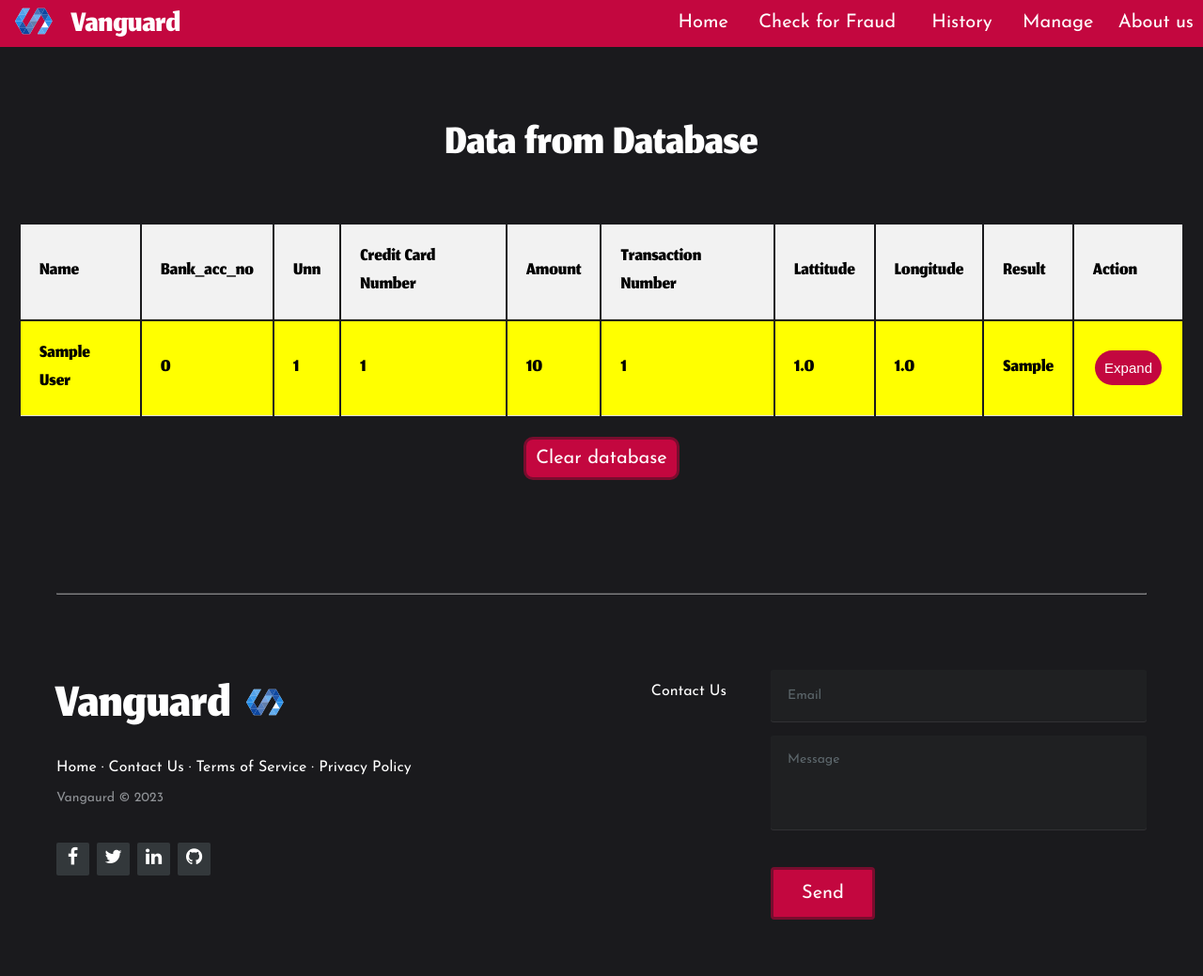
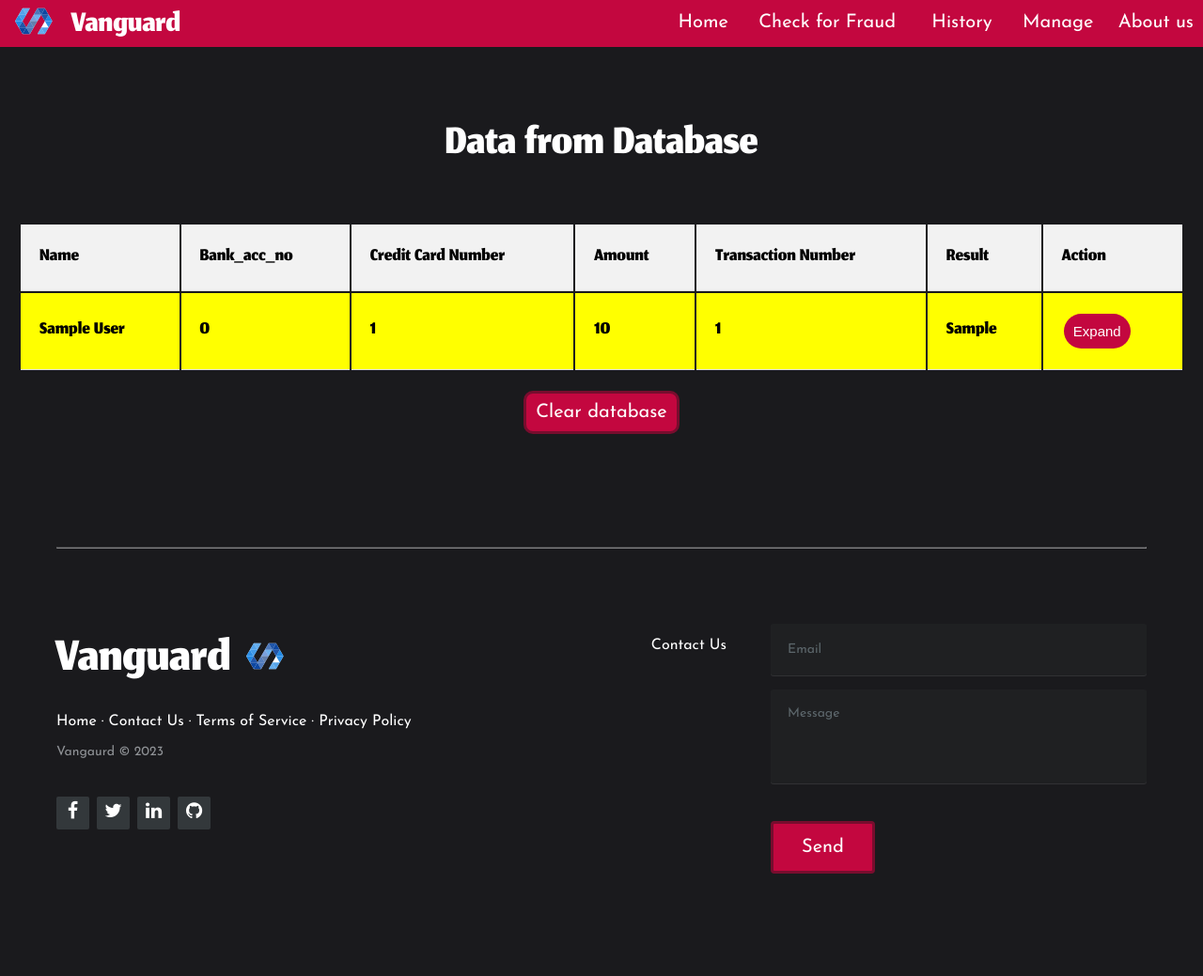
Before and after one commit to asmeet23/Financial-Fraud-Detection, a Flask app: page /data in a window 1280 px wide. Shown: the whole page at 94% size. After the commit the page ends 930 px from the top, so only its background shows below. Run offline with Flask 3, Linux system fonts and the light colour scheme; tables that the repository leaves empty hold one stand-in row (values such as "Sample post"); parts of the project's set-up code (start-up, migrations or seed data) failed here and were passed over.

Commit message:
Changes to be committed: 	modified:   app.py 	modified:   static/display.css 	modified:   templates/display.html

```diff
--- a/app.py
+++ b/app.py
@@ -114,6 +114,7 @@ def submit():
         else:
          result="Not Fraud"
 
+
         # Bank_acc_no=random.randint(1000000000,9999999999)
 
         cursor.execute('INSERT INTO userdata (name,Bank_acc_no, Unn, cc_num, amount, zip, city_pop, trans_num,Lattitude,Longitude,unix_time,prediction,result) VALUES (?, ?, ?, ?, ?,?, ?,?, ?,?,?,?,?)', (name,Bank_acc_no, Unn, cc_num, amt, zip, city_pop, trans_num,latitude,longitude,unix_time,RP,result))
@@ -127,7 +128,7 @@ def display_data():
     with app.app_context():
         db = get_db()
         cursor = db.cursor()
-        cursor.execute('SELECT name, Bank_acc_no,Unn,cc_num,amount,trans_num,Lattitude,Longitude,result FROM userdata')
+        cursor.execute('SELECT name, Bank_acc_no,cc_num,amount,trans_num,result FROM userdata')
         data = cursor.fetchall()
 
     return render_template('display.html', data=data)
--- a/static/display.css
+++ b/static/display.css
@@ -140,6 +140,12 @@ h1,tr{
     /* margin-top: 20px; */
 
 }
+.btttn input[type="submit"]:hover {
+    background-color: #950740;
+    /* color: black; */
+    /* border: 1px solid #4CAF50; */
+    transition: all 0.5s ease;
+}
 .btttn
 {
     margin-top: 20px;
--- a/templates/display.html
+++ b/templates/display.html
@@ -55,14 +55,14 @@
         <tr>
             <th>Name</th>
             <th>Bank_acc_no </th>
-            <th>Unn</th>
+            <!-- <th>Unn</th> -->
             <th>Credit Card Number</th>
             <th>Amount</th>
             <!-- <th>Zip</th> -->
             <!-- <th>City Population</th> -->
             <th>Transaction Number</th>
-            <th>Lattitude</th>
-            <th>Longitude</th>
+            <!-- <th>Lattitude</th>
+            <th>Longitude</th> -->
             <!-- <th>Unix_time</th> -->
             <!-- <th>prediction</th> -->
             <th>Result</th>
@@ -70,8 +70,8 @@
 
         </tr>
         {% for row in data %}
-        <tr class="{% if row[8] == 'Fraud' %}fraud
-        {% elif row[8]=='Not Fraud' %}Not-fraud
+        <tr class="{% if row[5] == 'Fraud' %}fraud
+        {% elif row[5]=='Not Fraud' %}Not-fraud
         {% else %}invalid
         {% endif %}">
             <td>{{ row[0] }}</td>
@@ -80,14 +80,14 @@
             <td>{{ row[3] }}</td>
             <td>{{ row[4] }}</td>
             <td>{{ row[5] }}</td>
-            <td>{{ row[6] }}</td>
-            <td>{{row [7] }}</td>
+            <!-- <td>{{ row[6] }}</td> -->
+            <!-- <td>{{row [7] }}</td> -->
             <!-- <td>{{row [8] }}</td>
             <td>{{row [9] }}</td> -->
 
             <!-- <td>{{row[10] }}</td>
             <td>{{row [11] }}</td> -->
-            <td>{{row [8] }}</td>
+            <!-- <td>{{row [8] }}</td> -->
             <!-- <td><button class="expand-btn" onclick="redirectToDetails('{{ row[0] }}')">Expand</button></td> -->
             <td><button class="expand-btn" onclick="redirectToDetails('{{ row[0] }}')">Expand</button></td>
 
```
